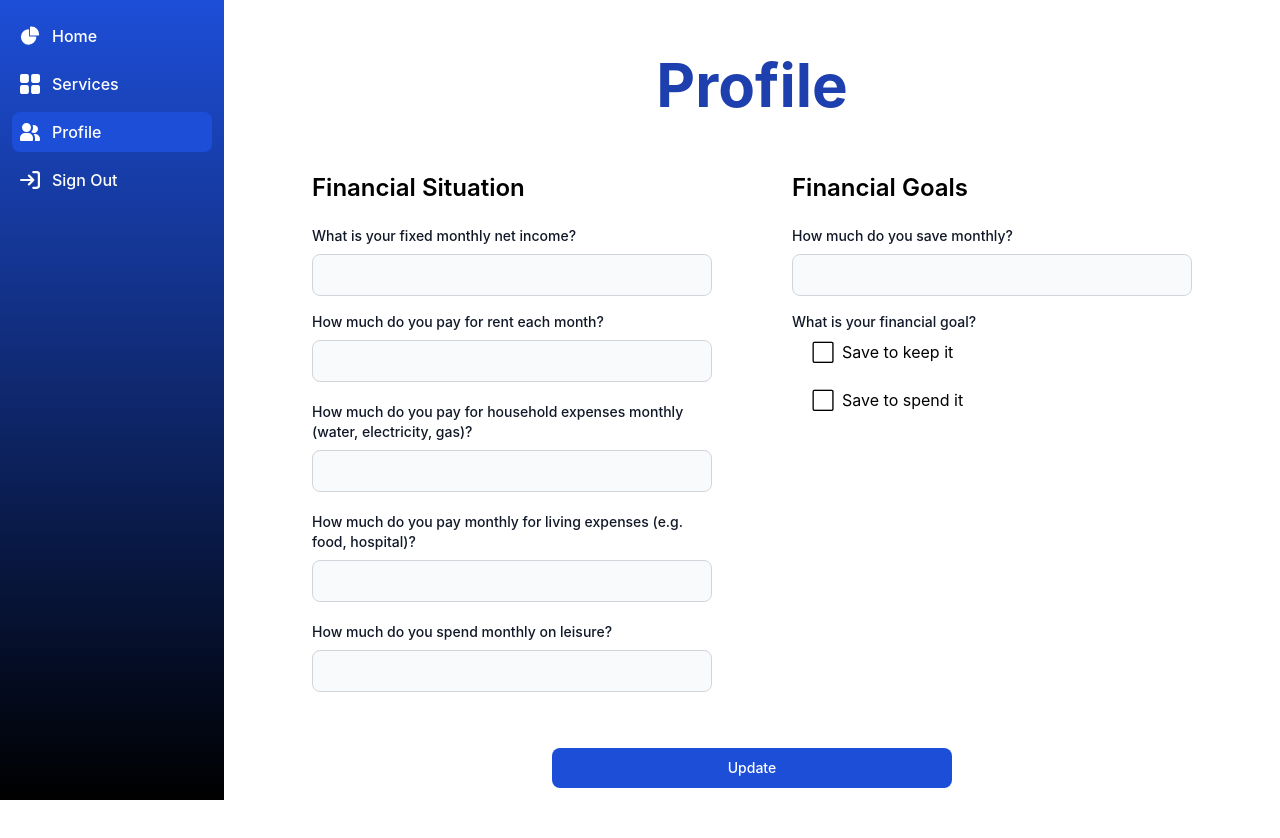
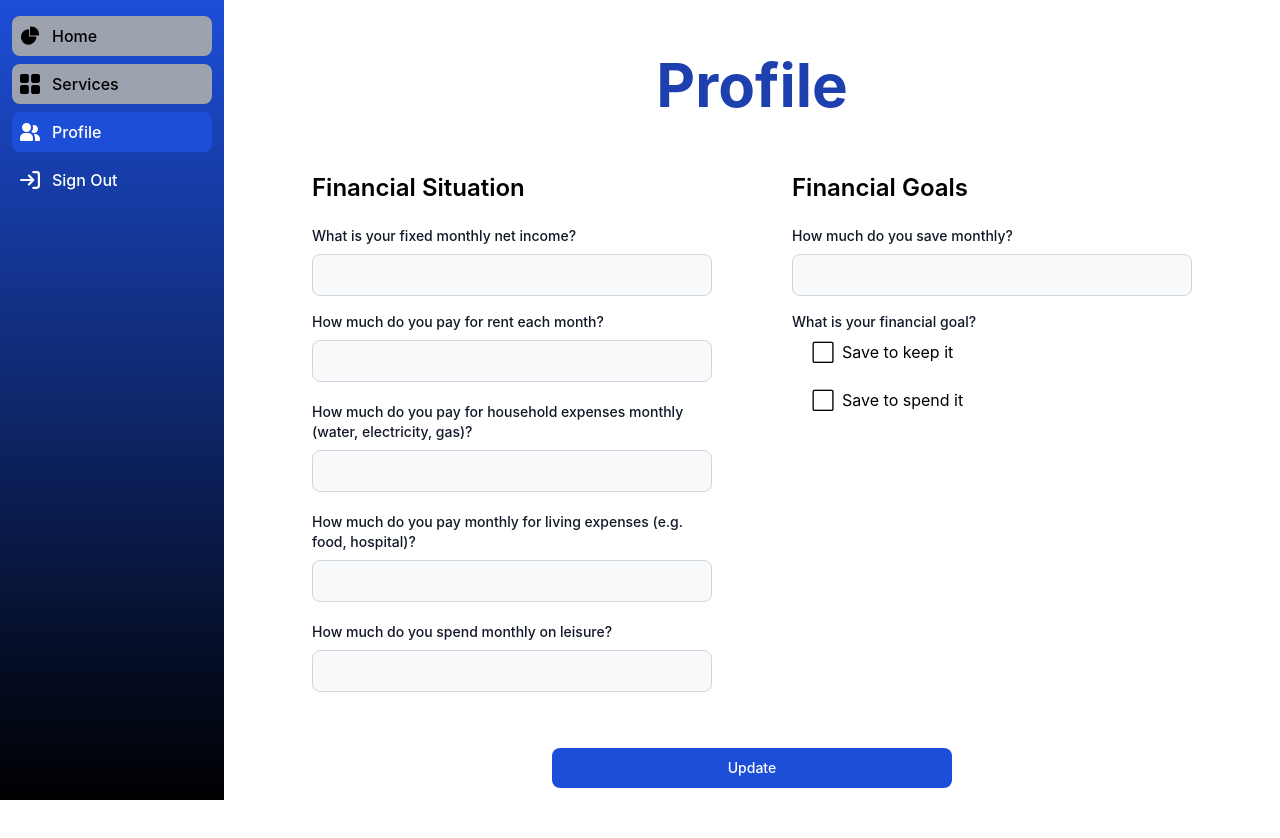
Before and after one commit to MaxVilaRuiz/Revinance---HackUPC-2025, a React (Create React App) app: page /dash/profile in a window 1280 px wide. Built offline with nearby package versions, Linux system fonts and the light colour scheme.

Commit message:
Add private Dash/Home & Dash/Services for new users

```diff
--- a/src/pages/Register.jsx
+++ b/src/pages/Register.jsx
@@ -30,6 +30,7 @@ function Register() {
       if(result.status === 201) {
         alert("Data saved successfully!");
         localStorage.setItem('user', data.message);
+        localStorage.setItem('registered', true);
         navigate('/dash/profile');
       } else if(result.status === 409) {
         alert(data.message);
--- a/src/pages/dash/Profile.jsx
+++ b/src/pages/dash/Profile.jsx
@@ -1,5 +1,5 @@
 import React from 'react';
-import { useState } from 'react';
+import { useState, useEffect } from 'react';
 import { Link } from 'react-router-dom';
 import { useNavigate } from 'react-router-dom';
 import '../../styles/App.css';
@@ -16,6 +16,44 @@ function Profile() {
   const [saved, setSaved] = useState('');
   const [wsave, setWsave] = useState('');
   const [amount, setAmount] = useState('');
+
+  useEffect(() => {
+    localStorage.setItem('registered', true); // Must be deleted!
+    const registered = localStorage.getItem('registered');
+    if (registered === "true") {
+      const nav_home1 = document.getElementById('nav_home1');
+      const nav_home2 = document.getElementById('nav_home2');
+      nav_home1.classList.replace("text-white", "text-gray");
+      nav_home1.classList.remove("hover:bg-blue-600");
+      nav_home1.classList.add("bg-gray-400");
+      nav_home2.classList.replace("text-white", "text-gray");
+
+      const nav_ser1 = document.getElementById('nav_ser1');
+      const nav_ser2 = document.getElementById('nav_ser2');
+      nav_ser1.classList.replace("text-white", "text-gray");
+      nav_ser1.classList.remove("hover:bg-blue-600");
+      nav_ser1.classList.add("bg-gray-400");
+      nav_ser2.classList.replace("text-white", "text-gray");
+    }
+  }, []);
+
+  const to_home = (e) => {
+    const registered = localStorage.getItem('registered');
+    if (registered === "true") {
+      alert('You must first complete the form.');
+      e.preventDefault();
+    }
+    else navigate('/dash/home_');
+  };
+
+  const to_ser = (e) => {
+    const registered = localStorage.getItem('registered');
+    if (registered === "true") {
+      alert('You must first complete the form.');
+      e.preventDefault();
+    }
+    else navigate('/dash/services');
+  };
 
   const handleLogout = () => {
     localStorage.clear();
@@ -106,21 +144,21 @@ function Profile() {
           <div class="h-full px-3 py-4 overflow-y-auto bg-gradient-to-b from-blue-700 to-black">
             <ul class="space-y-2 font-medium">
               <li>
-                <Link to="/dash/home_" class="flex items-center p-2 text-white rounded-lg hover:bg-blue-600 group">
-                  <svg class="w-5 h-5 transition duration-75 text-white" aria-hidden="true" xmlns="http://www.w3.org/2000/svg" fill="currentColor" viewBox="0 0 22 21">
+                <button id='nav_home1' onClick={to_home} class="flex items-center p-2 w-full text-left text-white rounded-lg hover:bg-blue-600 group">
+                  <svg id='nav_home2' class="w-5 h-5 transition duration-75 text-white" aria-hidden="true" xmlns="http://www.w3.org/2000/svg" fill="currentColor" viewBox="0 0 22 21">
                     <path d="M16.975 11H10V4.025a1 1 0 0 0-1.066-.998 8.5 8.5 0 1 0 9.039 9.039.999.999 0 0 0-1-1.066h.002Z" />
                     <path d="M12.5 0c-.157 0-.311.01-.565.027A1 1 0 0 0 11 1.02V10h8.975a1 1 0 0 0 1-.935c.013-.188.028-.374.028-.565A8.51 8.51 0 0 0 12.5 0Z" />
                   </svg>
                   <span class="ms-3">Home</span>
-                </Link>
+                </button>
               </li>
               <li>
-                <Link to="/dash/services" class="flex items-center p-2 text-white rounded-lg  hover:bg-blue-600 group">
-                  <svg class="shrink-0 w-5 h-5 transition duration-75 text-white" aria-hidden="true" xmlns="http://www.w3.org/2000/svg" fill="currentColor" viewBox="0 0 18 18">
+                <button id='nav_ser1' onClick={to_ser} class="flex items-center p-2 w-full text-left text-white rounded-lg  hover:bg-blue-600 group">
+                  <svg id='nav_ser2' class="shrink-0 w-5 h-5 transition duration-75 text-white" aria-hidden="true" xmlns="http://www.w3.org/2000/svg" fill="currentColor" viewBox="0 0 18 18">
                     <path d="M6.143 0H1.857A1.857 1.857 0 0 0 0 1.857v4.286C0 7.169.831 8 1.857 8h4.286A1.857 1.857 0 0 0 8 6.143V1.857A1.857 1.857 0 0 0 6.143 0Zm10 0h-4.286A1.857 1.857 0 0 0 10 1.857v4.286C10 7.169 10.831 8 11.857 8h4.286A1.857 1.857 0 0 0 18 6.143V1.857A1.857 1.857 0 0 0 16.143 0Zm-10 10H1.857A1.857 1.857 0 0 0 0 11.857v4.286C0 17.169.831 18 1.857 18h4.286A1.857 1.857 0 0 0 8 16.143v-4.286A1.857 1.857 0 0 0 6.143 10Zm10 0h-4.286A1.857 1.857 0 0 0 10 11.857v4.286c0 1.026.831 1.857 1.857 1.857h4.286A1.857 1.857 0 0 0 18 16.143v-4.286A1.857 1.857 0 0 0 16.143 10Z" />
                   </svg>
                   <span class="flex-1 ms-3 whitespace-nowrap">Services</span>
-                </Link>
+                </button>
               </li>
               <li>
                 <Link to="/dash/profile" class="flex items-center p-2 text-white rounded-lg bg-blue-700 group">
```
